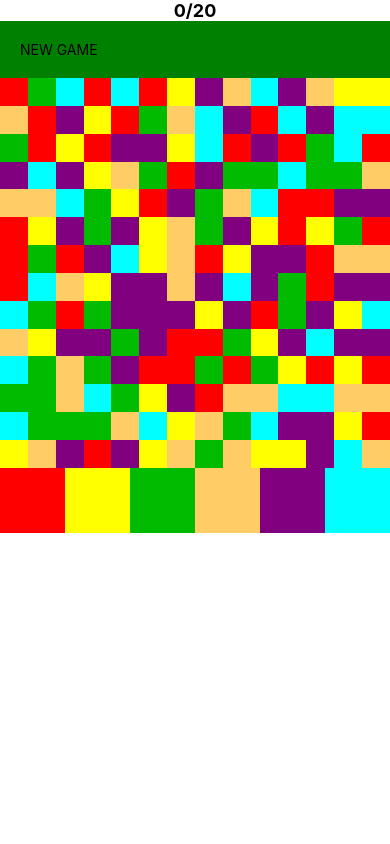
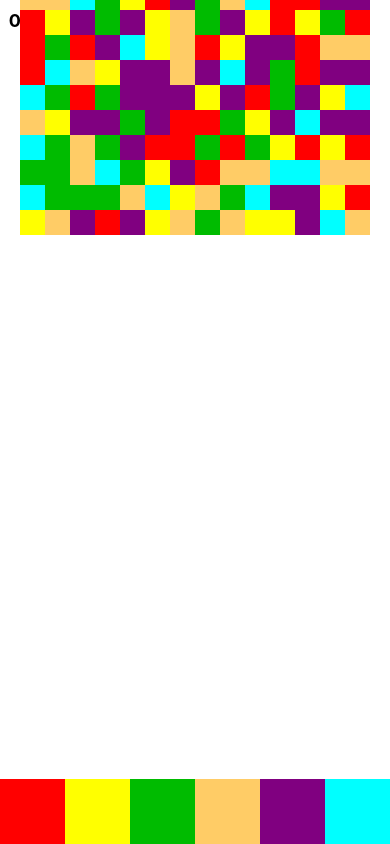
Before and after one commit to ghaiklor/flood-it, a React Native app: screen / in a window 390 px wide. Built offline with nearby package versions, Linux system fonts and the light colour scheme.

Commit message:
ui: improvements in UI

```diff
--- a/src/App.js
+++ b/src/App.js
@@ -14,8 +14,13 @@ class App extends React.Component {
           <NewGameButton/>
         </View>
 
-        <Grid/>
-        <Palette/>
+        <View style={styles.game}>
+          <Grid/>
+        </View>
+
+        <View style={styles.palette}>
+          <Palette/>
+        </View>
       </View>
     )
   }
@@ -23,11 +28,28 @@ class App extends React.Component {
 
 const styles = StyleSheet.create({
   container: {
+    flex: 1,
     backgroundColor: '#FFFFFF',
   },
-  header: {},
-  game: {},
-  palette: {}
+  header: {
+    flex: 0,
+    flexDirection: 'row',
+    justifyContent: 'space-between',
+    alignItems: 'center',
+    padding: 20
+  },
+  game: {
+    flex: 0,
+    flexDirection: 'row',
+    justifyContent: 'center',
+    alignItems: 'center',
+    padding: 20
+  },
+  palette: {
+    position: 'absolute',
+    left: 0,
+    bottom: 0
+  }
 });
 
 export default App;
--- a/src/components/Grid.js
+++ b/src/components/Grid.js
@@ -21,7 +21,7 @@ class Grid extends React.Component {
   render() {
     const {field} = this.props;
     const size = Math.sqrt(field.length);
-    const tileWidth = WIDTH / size;
+    const tileWidth = (WIDTH - 40) / size;
     const tiles = field.map((color, i) => <Tile key={i} color={color} size={tileWidth}/>);
 
     return (
--- a/src/components/MovesCounter.js
+++ b/src/components/MovesCounter.js
@@ -20,9 +20,11 @@ class MovesCounter extends React.Component {
 
 const styles = StyleSheet.create({
   container: {
+    flex: 0,
     flexDirection: 'row',
     justifyContent: 'center',
-    alignItems: 'center'
+    alignItems: 'center',
+    padding: 10,
   },
   text: {
     fontWeight: 'bold',
--- a/src/components/NewGameButton.js
+++ b/src/components/NewGameButton.js
@@ -21,6 +21,9 @@ class NewGameButton extends React.Component {
 
 const styles = StyleSheet.create({
   container: {
+    flex: 0,
+    justifyContent: 'center',
+    alignItems: 'center',
     backgroundColor: 'green',
     padding: 20
   }
```
